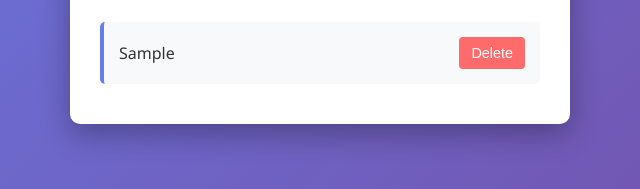
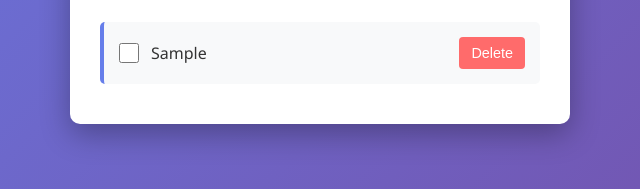
Before and after one commit to arshitmoradiya2232/todo-app, a plain HTML site: page index.html in a window 1280 px wide. Both pictures are taken after typing "Sample" into the empty fields and a click on the button "Add". Shown: the part 414-603 px from the top of the page, 320-960 px from the left. Drawn offline with Linux system fonts and the light colour scheme.

Commit message:
Implement strikethrough effect

```diff
--- a/index.html
+++ b/index.html
@@ -98,10 +98,28 @@
             transform: translateX(5px);
         }
 
+        .todo-item.completed {
+            border-left-color: #99cc99;
+            background: #f5f5f5;
+        }
+
+        .checkbox {
+            margin-right: 12px;
+            width: 20px;
+            height: 20px;
+            cursor: pointer;
+        }
+
         .todo-text {
             color: #333;
             font-size: 1em;
             flex: 1;
+            cursor: pointer;
+            transition: color 0.3s;
+        }
+
+        .todo-text:hover {
+            color: #667eea;
         }
 
         .todo-item.completed .todo-text {
@@ -186,11 +204,25 @@
                 const li = document.createElement('li');
                 li.className = `todo-item ${todo.completed ? 'completed' : ''}`;
 
-                li.innerHTML = `
-                    <span class="todo-text">${escapeHtml(todo.text)}</span>
-                    <button class="delete-btn" onclick="deleteTodo(${index})">Delete</button>
-                `;
+                const checkbox = document.createElement('input');
+                checkbox.type = 'checkbox';
+                checkbox.className = 'checkbox';
+                checkbox.checked = todo.completed;
+                checkbox.addEventListener('change', () => toggleTodo(index));
 
+                const span = document.createElement('span');
+                span.className = 'todo-text';
+                span.textContent = todo.text;
+                span.addEventListener('click', () => toggleTodo(index));
+
+                const deleteBtn = document.createElement('button');
+                deleteBtn.className = 'delete-btn';
+                deleteBtn.textContent = 'Delete';
+                deleteBtn.addEventListener('click', () => deleteTodo(index));
+
+                li.appendChild(checkbox);
+                li.appendChild(span);
+                li.appendChild(deleteBtn);
                 todoList.appendChild(li);
             });
         }
@@ -229,6 +261,13 @@
             renderTodos();
         }
 
+        // Toggle todo completion
+        function toggleTodo(index) {
+            todos[index].completed = !todos[index].completed;
+            saveTodos(todos);
+            renderTodos();
+        }
+
         // Add event listeners
         addBtn.addEventListener('click', addTodo);
         todoInput.addEventListener('keypress', (e) => {
```
